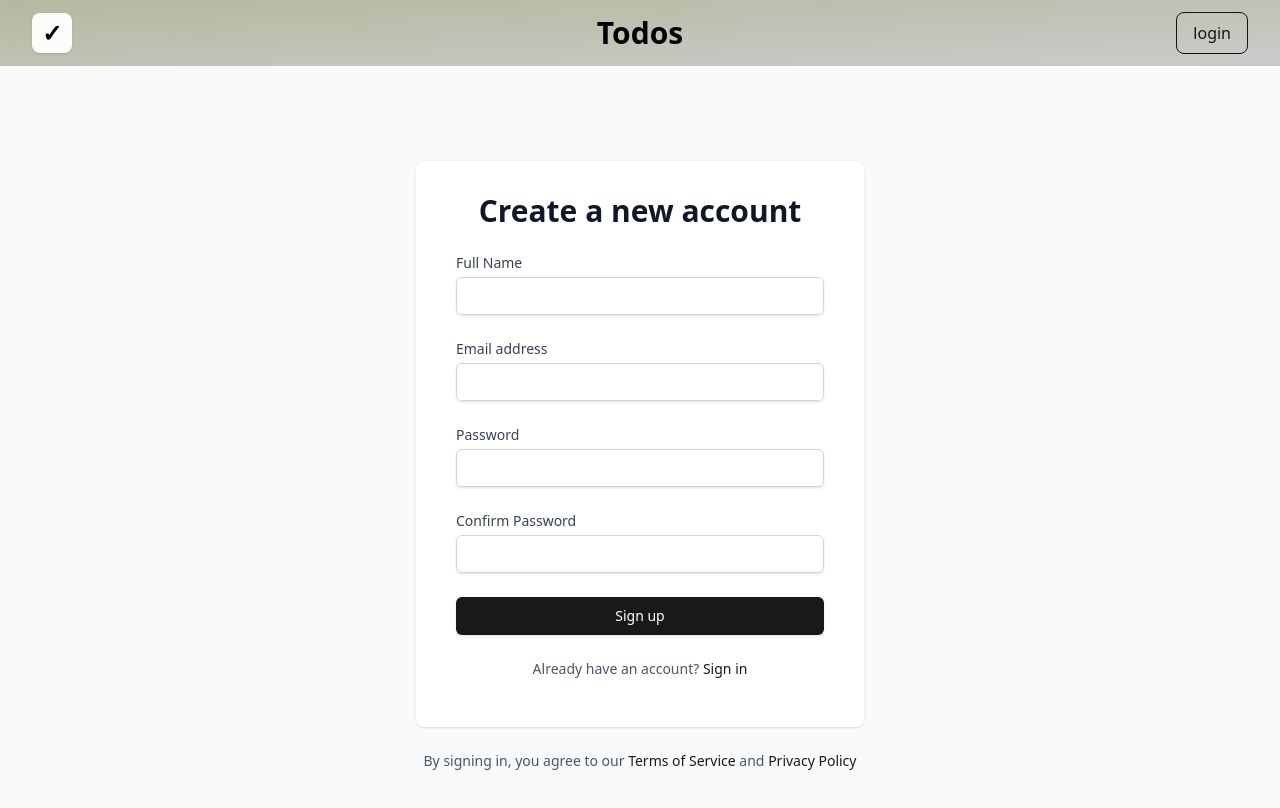
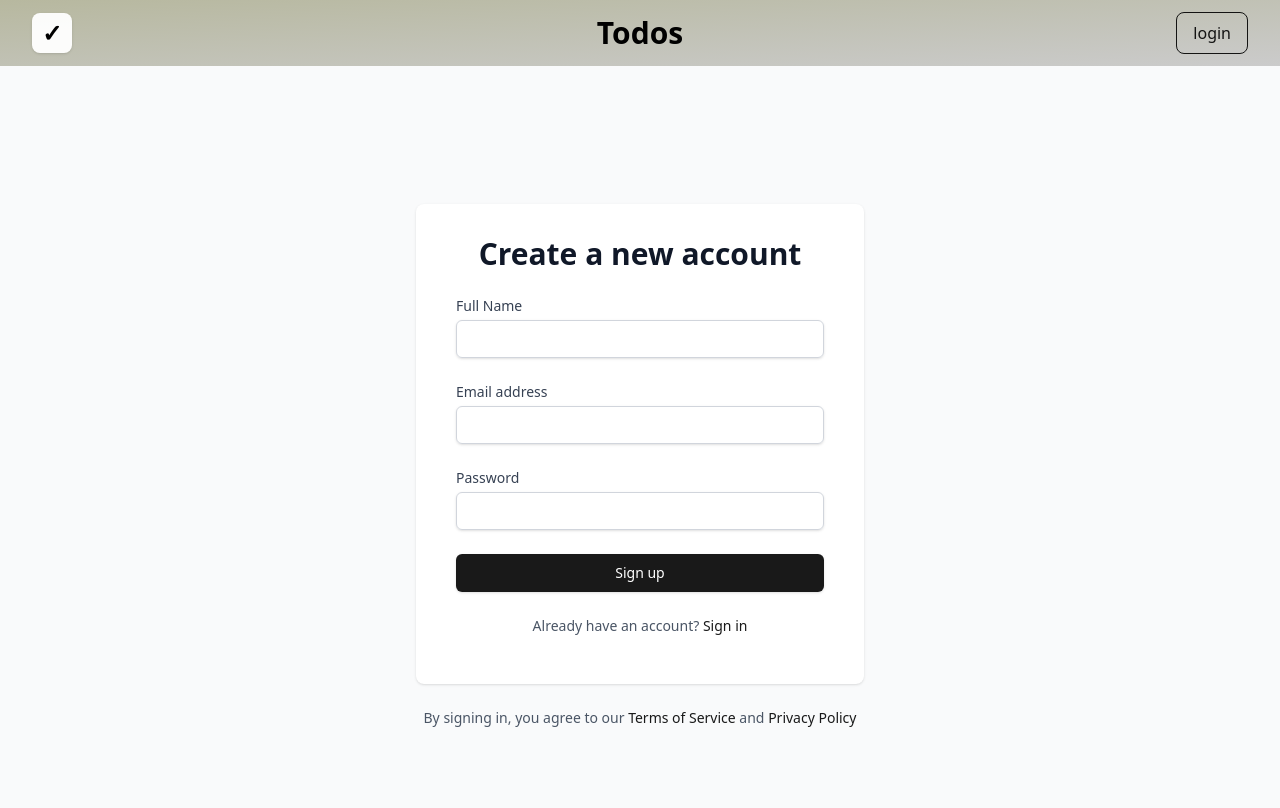
Before and after one commit to MahraibFatima/todo-mern, a React (Vite) app in the folder frontend/: page /auth in a window 1280 px wide. Both pictures are taken after a click on the button "Sign up". Shown: the top 808 px of the page. Built offline with nearby package versions, Linux system fonts and the light colour scheme.

Commit message:
feat: Enhance Auth component with form handling and input state management

```diff
--- a/frontend/src/component/Auth.jsx
+++ b/frontend/src/component/Auth.jsx
@@ -1,7 +1,46 @@
 import React, { useState } from 'react';
 
 const Auth = () => {
+  const [inputs, setInputs] = useState({
+    name: "",
+    email: "",
+    password: ""
+  });
   const [isLogin, setIsLogin] = useState(true);
+
+  const handleChange = (e) => {
+    const { name, value } = e.target;
+    setInputs((prev) => ({
+      ...prev,
+      [name]: value
+    }));
+  }
+
+  const handleSubmit = (e) => {
+    e.preventDefault();
+    console.log(inputs);
+
+    if (isLogin) {
+      console.log('Logging in with:', { email: inputs.email, password: inputs.password });
+    } else {
+       console.log('Signing up with:', inputs);
+    }
+
+    setInputs({
+      name: "",
+      email: "",
+      password: ""
+    });
+  }
+
+  const toggleMode = () => {
+    setIsLogin((prev) => !prev);
+    setInputs({
+      name: "",
+      email: "",
+      password: ""
+    });
+  }
 
   return (
     <div className="min-h-screen bg-gray-50 flex items-center justify-center py-6 px-4 sm:px-6 lg:px-8">
@@ -13,7 +52,7 @@ const Auth = () => {
             </h2>
           </div>
 
-          <form className="space-y-6">
+          <form className="space-y-6" onSubmit={handleSubmit}>
             {!isLogin && (
               <div>
                 <label htmlFor="name" className="block text-sm font-medium text-gray-700">
@@ -24,8 +63,10 @@ const Auth = () => {
                     id="name"
                     name="name"
                     type="text"
-                    required
+                    required={!isLogin}
                     className="appearance-none block w-full px-3 py-2 border border-gray-300 rounded-md shadow-sm placeholder-gray-400 focus:outline-none focus:ring-black/90 focus:border-black/90 sm:text-sm"
+                    value={inputs.name}
+                    onChange={handleChange}
                   />
                 </div>
               </div>
@@ -43,6 +84,8 @@ const Auth = () => {
                   autoComplete="email"
                   required
                   className="appearance-none block w-full px-3 py-2 border border-gray-300 rounded-md shadow-sm placeholder-gray-400 focus:outline-none focus:ring-black/90 focus:border-black/90 sm:text-sm"
+                  value={inputs.email}
+                  onChange={handleChange}
                 />
               </div>
             </div>
@@ -58,28 +101,13 @@ const Auth = () => {
                   type="password"
                   autoComplete={isLogin ? "current-password" : "new-password"}
                   required
+                  minLength={6}
                   className="appearance-none block w-full px-3 py-2 border border-gray-300 rounded-md shadow-sm placeholder-gray-400 focus:outline-none focus:ring-black/90 focus:border-black/90 sm:text-sm"
+                  value={inputs.password}
+                  onChange={handleChange}
                 />
               </div>
             </div>
-
-            {!isLogin && (
-              <div>
-                <label htmlFor="confirmPassword" className="block text-sm font-medium text-gray-700">
-                  Confirm Password
-                </label>
-                <div className="mt-1">
-                  <input
-                    id="confirmPassword"
-                    name="confirmPassword"
-                    type="password"
-                    autoComplete="new-password"
-                    required
-                    className="appearance-none block w-full px-3 py-2 border border-gray-300 rounded-md shadow-sm placeholder-gray-400 focus:outline-none focus:ring-black/90 focus:border-black/90 sm:text-sm"
-                  />
-                </div>
-              </div>
-            )}
 
             {isLogin && (
               <div className="flex items-center justify-between">
@@ -95,6 +123,13 @@ const Auth = () => {
                   </label>
                 </div>
 
+                {isLogin && (
+                  <div className="text-sm">
+                    <a href="#" className="font-medium text-black/90 hover:text-black">
+                      Forgot your password?
+                    </a>
+                  </div>
+                )}
               </div>
             )}
 
@@ -111,7 +146,8 @@ const Auth = () => {
           <p className="mt-6 mb-4 text-center text-sm text-gray-600">
             {isLogin ? "Don't have an account? " : "Already have an account? "}
             <button
-              onClick={() => setIsLogin(!isLogin)}
+              type="button"
+              onClick={toggleMode}
               className="font-medium text-black/90 hover:text-black hover:underline transition-colors"
             >
               {isLogin ? 'Sign up' : 'Sign in'}
```
